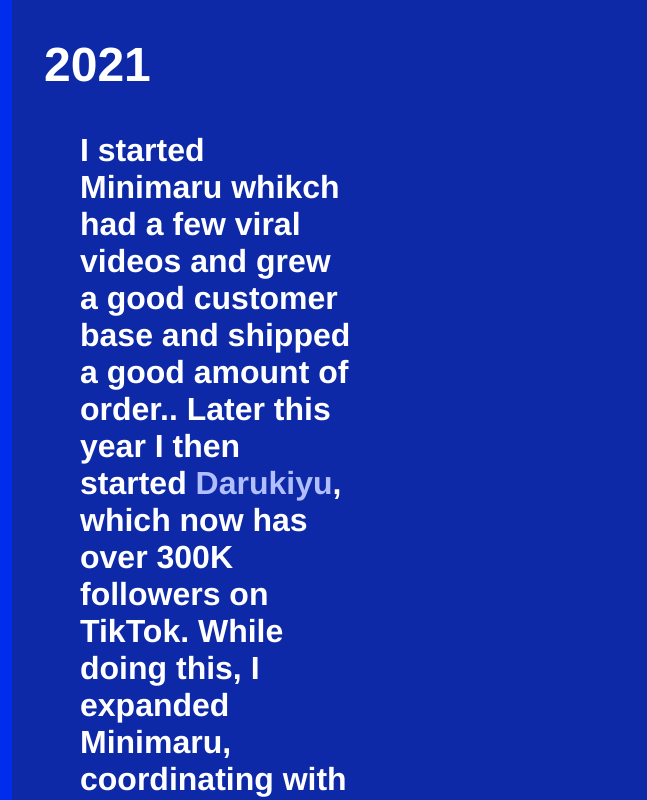
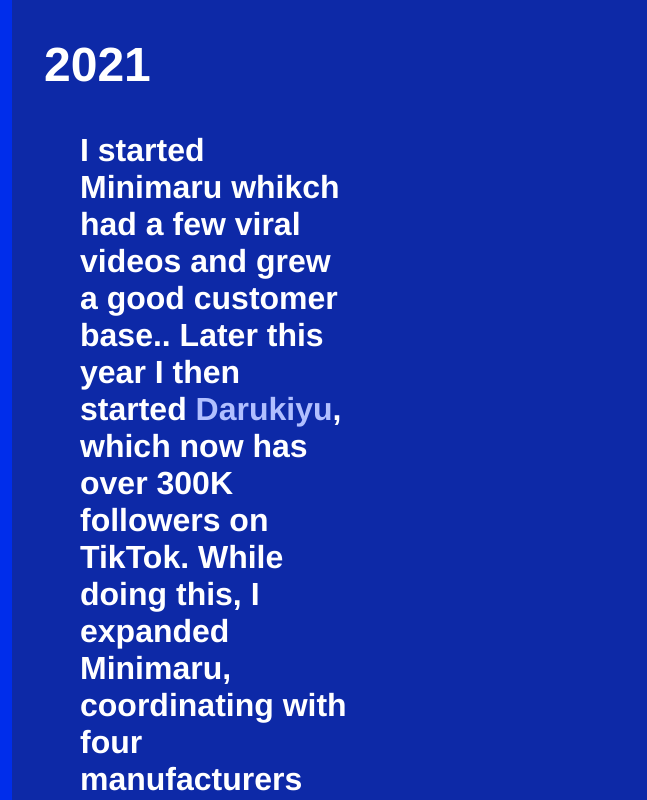
Before and after one commit to Deetschoe/personal-website, a website: page index.html in a window 1280 px wide. Shown: the part 3960-4760 px from the top of the page, 0-647 px from the left. Drawn offline with Linux system fonts and the light colour scheme.

Commit message:
grammar lol

```diff
--- a/index.html
+++ b/index.html
@@ -80,7 +80,7 @@
   <div class="year-block">
     <h2>2021</h2>
     <img style="width: 400px; float: right; margin-right: 200px" src="https://i.postimg.cc/YCZCFFvz/2021.png" alt="me at an anime con where i filmed videos" class="zoom-hover">
-    <h3>I started Minimaru whikch had a few viral videos and grew a good customer base and shipped a good amount of order.. Later this year I then started <span class="channel-link"><a href="https://www.tiktok.com/@darukiyu">Darukiyu</a>, which now has over 300K followers on TikTok. While doing this, I expanded Minimaru, coordinating with four manufacturers and leading a team of six. This period I learned a lot about the shipping process and most things E-commerce related.</h3>
+    <h3>I started Minimaru whikch had a few viral videos and grew a good customer base.. Later this year I then started <span class="channel-link"><a href="https://www.tiktok.com/@darukiyu">Darukiyu</a>, which now has over 300K followers on TikTok. While doing this, I expanded Minimaru, coordinating with four manufacturers and leading a team of six. This period I learned a lot about the shipping process and most things E-commerce related.</h3>
 </div>
 
 
```
